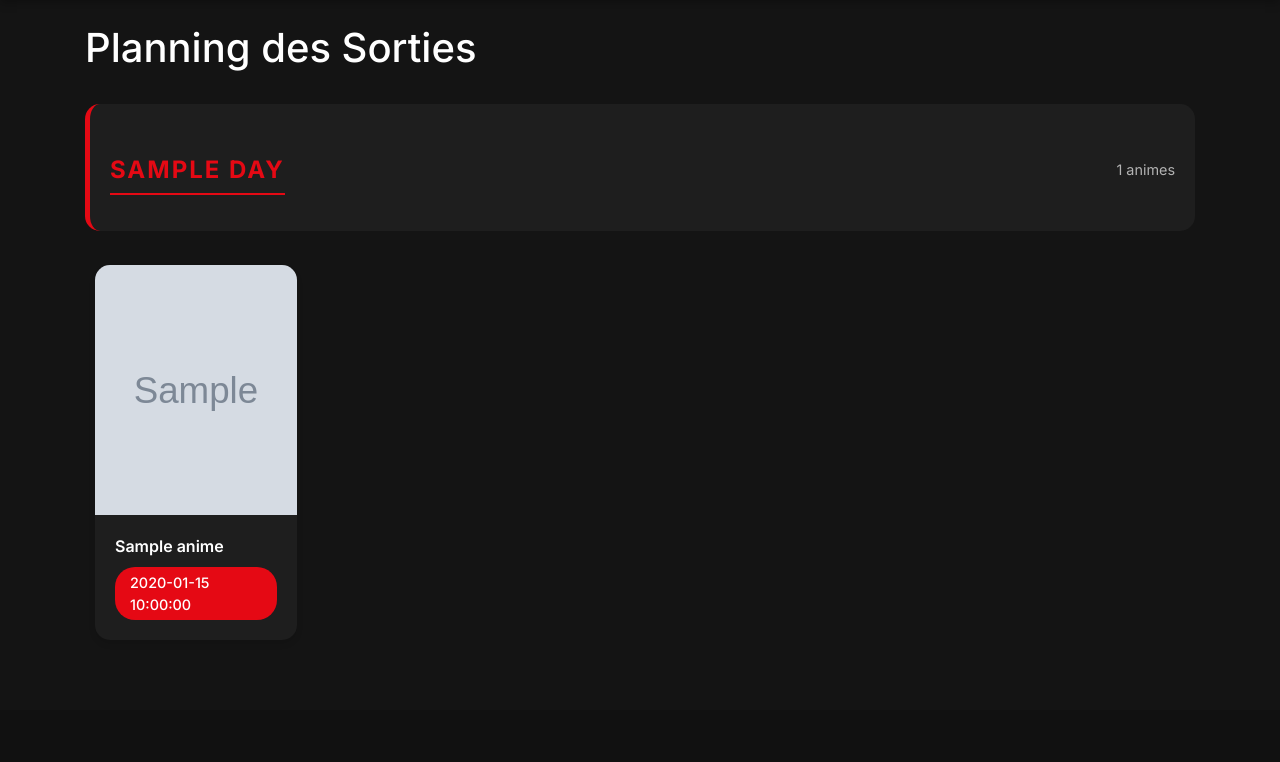
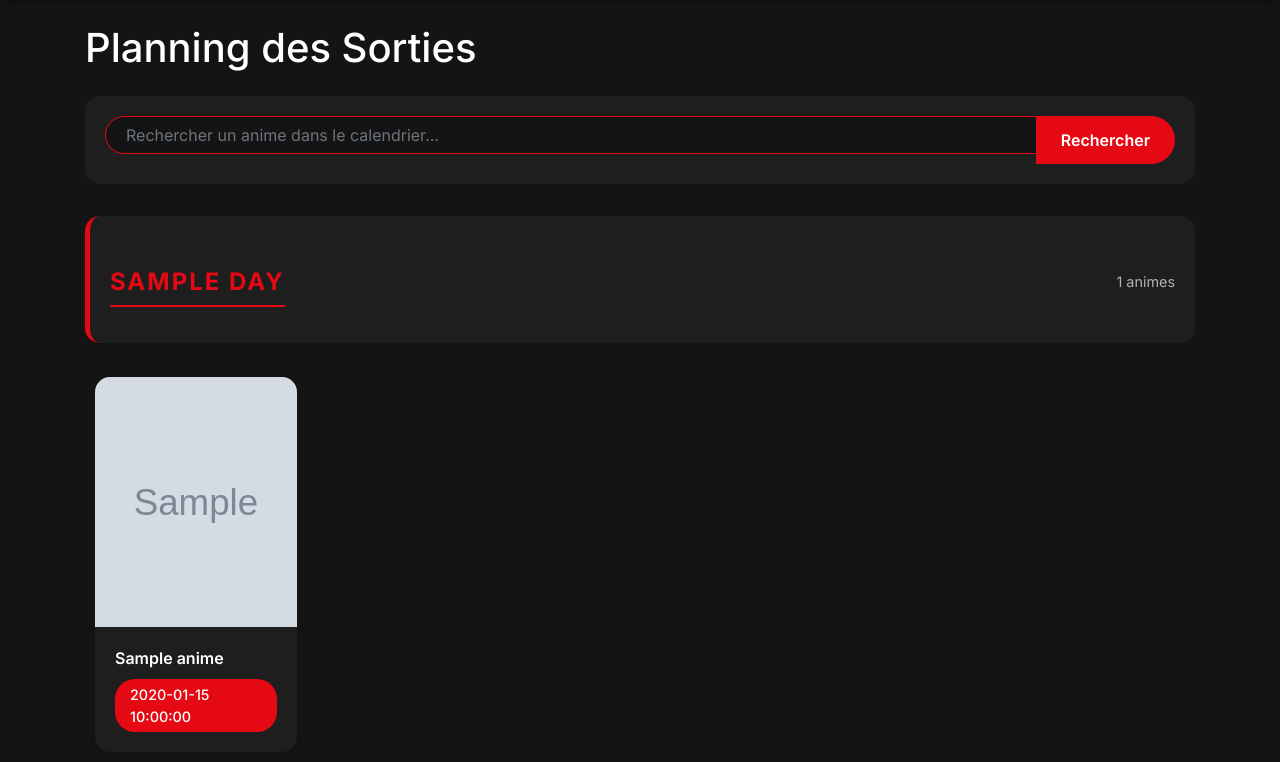
Before and after one commit to Falcaol/ledflix, a Flask app: template templates/calendar.html in a window 1280 px wide. Shown: the part 90-852 px from the top of the page. Before the commit the page ends 730 px from the top, so only its background shows below. Run offline with Flask 3, Linux system fonts and the light colour scheme; the template is opened without the code that fills it: most values are stand-ins (such as "Sample title", 1, 10 or a date in 2020); grey boxes marked "Sample" are stand-in pictures; some libraries are stand-ins or nearby versions.

Commit message:
Fonction recherche dans le calendrier

```diff
--- a/app.py
+++ b/app.py
@@ -131,7 +131,23 @@ def save_progress():
 @app.route('/calendar')
 def calendar():
     weekly_anime = get_weekly_anime()
-    return render_template('calendar.html', schedule=weekly_anime)
+    search_query = request.args.get('q', '').strip()
+
+    if search_query and weekly_anime:
+        # Filtrer les animes qui correspondent à la recherche
+        filtered_schedule = OrderedDict()
+        for day, animes in weekly_anime.items():
+            matching_animes = [
+                anime for anime in animes
+                if search_query.lower() in anime['title'].lower()
+            ]
+            if matching_animes:
+                filtered_schedule[day] = matching_animes
+        weekly_anime = filtered_schedule if filtered_schedule else weekly_anime
+
+    return render_template('calendar.html',
+                         schedule=weekly_anime,
+                         search_query=search_query)
 
 @app.route('/register', methods=['GET', 'POST'])
 def register():
--- a/templates/calendar.html
+++ b/templates/calendar.html
@@ -115,6 +115,42 @@
     <div class="container">
         <h1 class="mt-4 mb-4">Planning des Sorties</h1>
 
+        <!-- Barre de recherche -->
+        <div class="search-container mb-4">
+            <form action="{{ url_for('calendar') }}" method="get" class="search-form">
+                <div class="input-group">
+                    <input type="text"
+                           class="form-control search-input"
+                           name="q"
+                           placeholder="Rechercher un anime dans le calendrier..."
+                           value="{{ search_query if search_query else '' }}">
+                    <div class="input-group-append">
+                        <button class="btn btn-primary" type="submit">
+                            Rechercher
+                        </button>
+                        {% if search_query %}
+                            <a href="{{ url_for('calendar') }}" class="btn btn-secondary ml-2">
+                                Réinitialiser
+                            </a>
+                        {% endif %}
+                    </div>
+                </div>
+            </form>
+        </div>
+
+        <!-- Message de résultat de recherche -->
+        {% if search_query %}
+            <div class="search-results mb-4">
+                {% if schedule %}
+                    <p class="text-muted">Résultats pour "{{ search_query }}"</p>
+                {% else %}
+                    <div class="alert alert-info">
+                        Aucun anime trouvé pour "{{ search_query }}"
+                    </div>
+                {% endif %}
+            </div>
+        {% endif %}
+
         {% if schedule %}
             {% for day, animes in schedule.items() %}
                 <div class="day-section">
```
